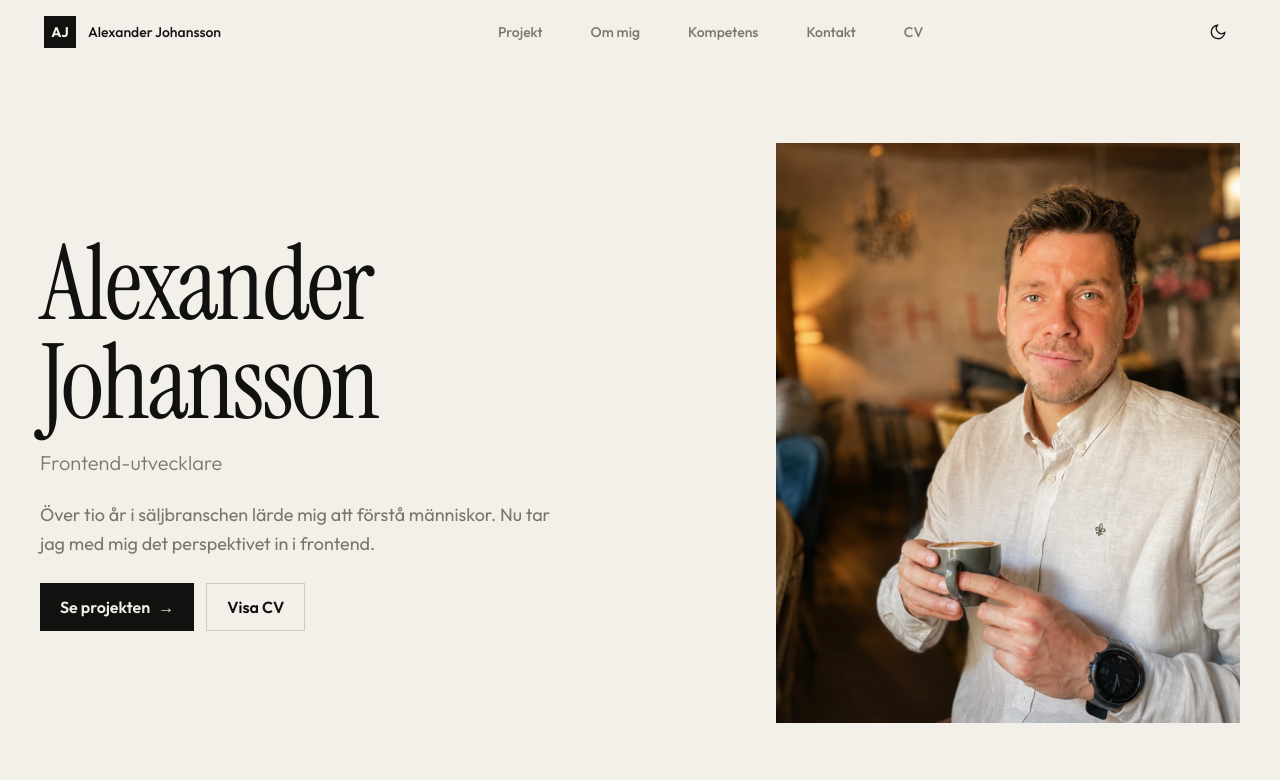
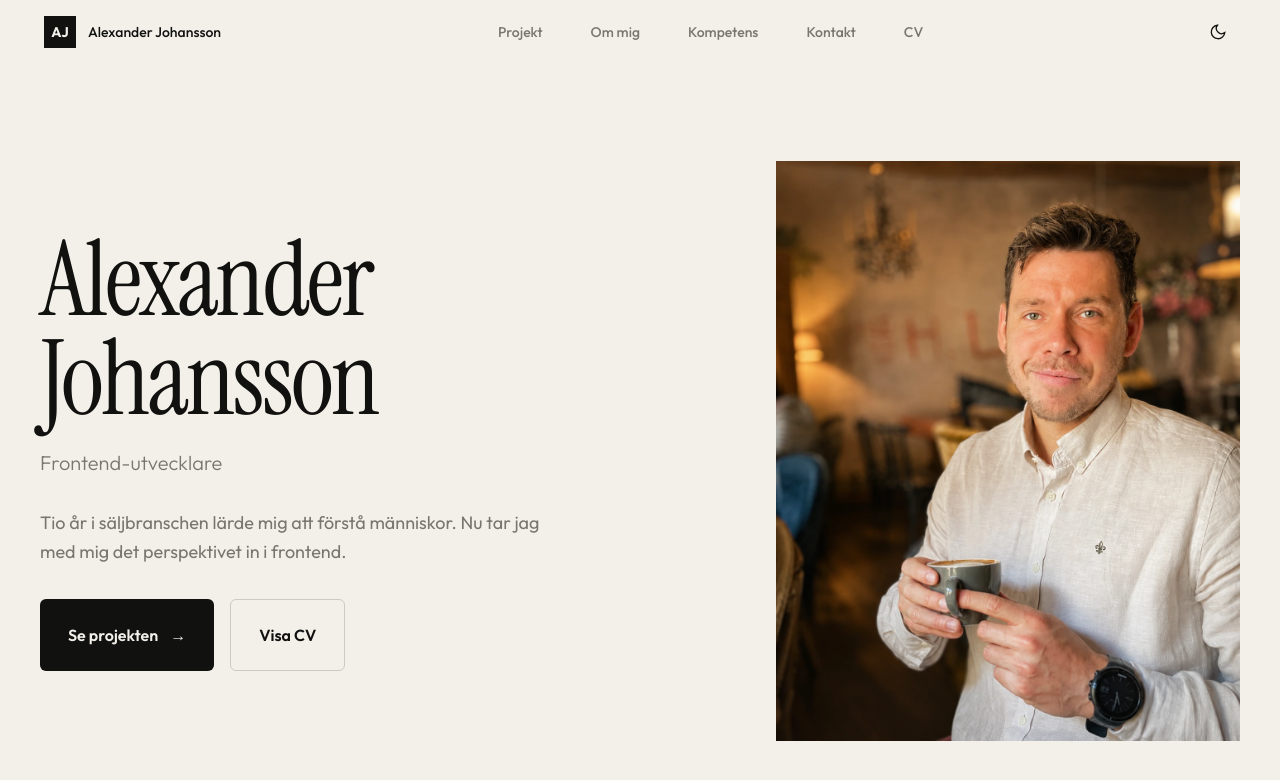
Before and after one commit to AlexJCodes/alexander-johansson-portfolio-react, a React (Vite) app: page / in a window 1280 px wide. Shown: the top 780 px of the page. Built offline with nearby package versions, Linux system fonts and the light colour scheme.

Commit message:
feat: polish hero section

```diff
--- a/src/sections/HeroSection.tsx
+++ b/src/sections/HeroSection.tsx
@@ -3,7 +3,7 @@ import heroImage from "../assets/images/alexander-johansson-hero.webp";
 function HeroSection() {
   return (
     <section aria-labelledby="hero-title">
-      <div className="mx-auto grid min-h-[calc(100svh-4rem)] max-w-content items-center gap-12 px-5 py-12 lg:grid-cols-[minmax(0,1fr)_minmax(22rem,29rem)] lg:gap-24 lg:px-10">
+      <div className="mx-auto grid max-w-content gap-14 px-5 py-16 md:py-20 lg:grid-cols-[minmax(0,1fr)_minmax(22rem,29rem)] lg:items-center lg:gap-28 lg:px-10 lg:py-24">
         <div>
           <h1
             id="hero-title"
@@ -13,17 +13,17 @@ function HeroSection() {
             <span className="block">Johansson</span>
           </h1>
 
-          <p className="mt-4 text-xl font-light text-muted">Frontend-utvecklare</p>
+          <p className="mt-5 text-xl font-light text-muted">Frontend-utvecklare</p>
 
-          <p className="mt-6 max-w-lg text-lg leading-body text-muted">
-            Över tio år i säljbranschen lärde mig att förstå människor. Nu tar jag med mig det
+          <p className="mt-8 max-w-lg text-lg leading-body text-muted">
+            Tio år i säljbranschen lärde mig att förstå människor. Nu tar jag med mig det
             perspektivet in i frontend.
           </p>
 
-          <div className="mt-6 flex flex-wrap gap-3">
+          <div className="mt-8 flex flex-wrap gap-4">
             <a
               href="#projekt"
-              className="inline-flex min-h-12 items-center justify-center gap-2 bg-foreground px-5 text-base font-semibold text-background transition-opacity hover:opacity-80"
+              className="inline-flex min-h-18 items-center justify-center gap-3 rounded-md bg-foreground px-7 text-base font-semibold text-background transition-opacity hover:opacity-80"
             >
               Se projekten
               <span aria-hidden="true">→</span>
@@ -33,7 +33,7 @@ function HeroSection() {
               href="/documents/alexander-johansson-cv.pdf"
               target="_blank"
               rel="noopener"
-              className="inline-flex min-h-12 items-center justify-center border border-border px-5 text-base font-semibold text-foreground transition-colors hover:border-foreground"
+              className="inline-flex min-h-18 items-center justify-center rounded-md border border-border px-7 text-base font-semibold text-foreground transition-colors hover:border-foreground"
             >
               Visa CV
             </a>
```
